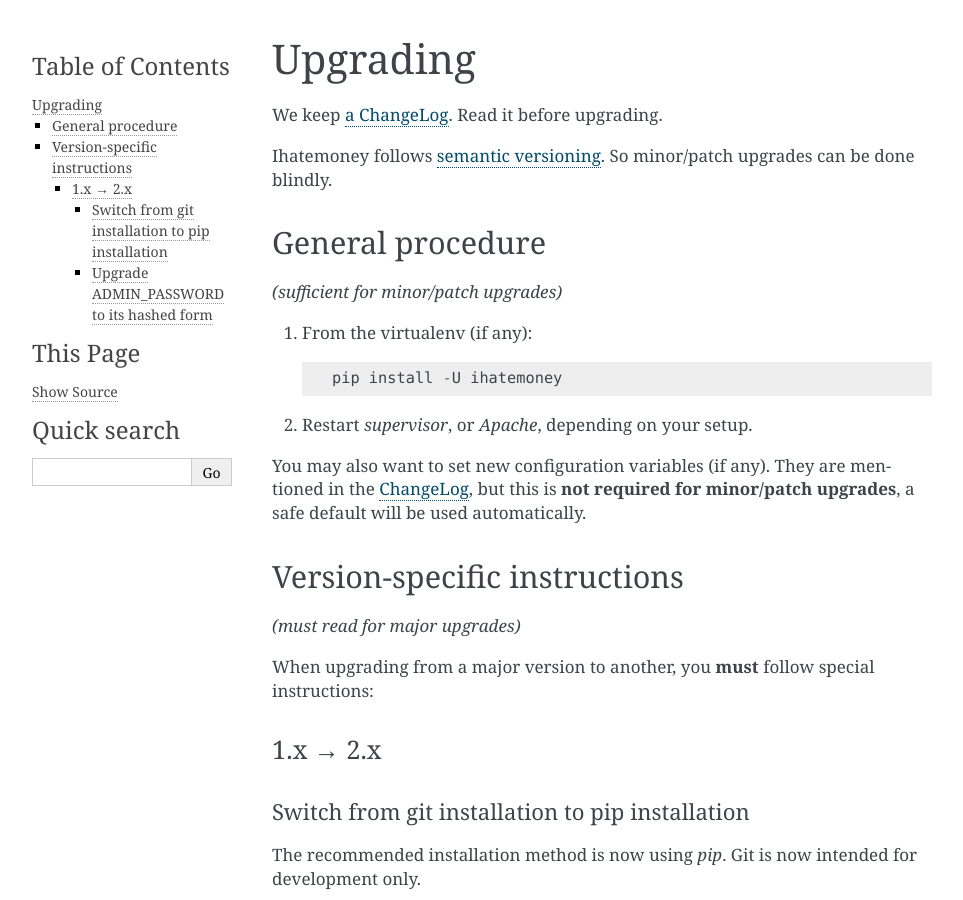
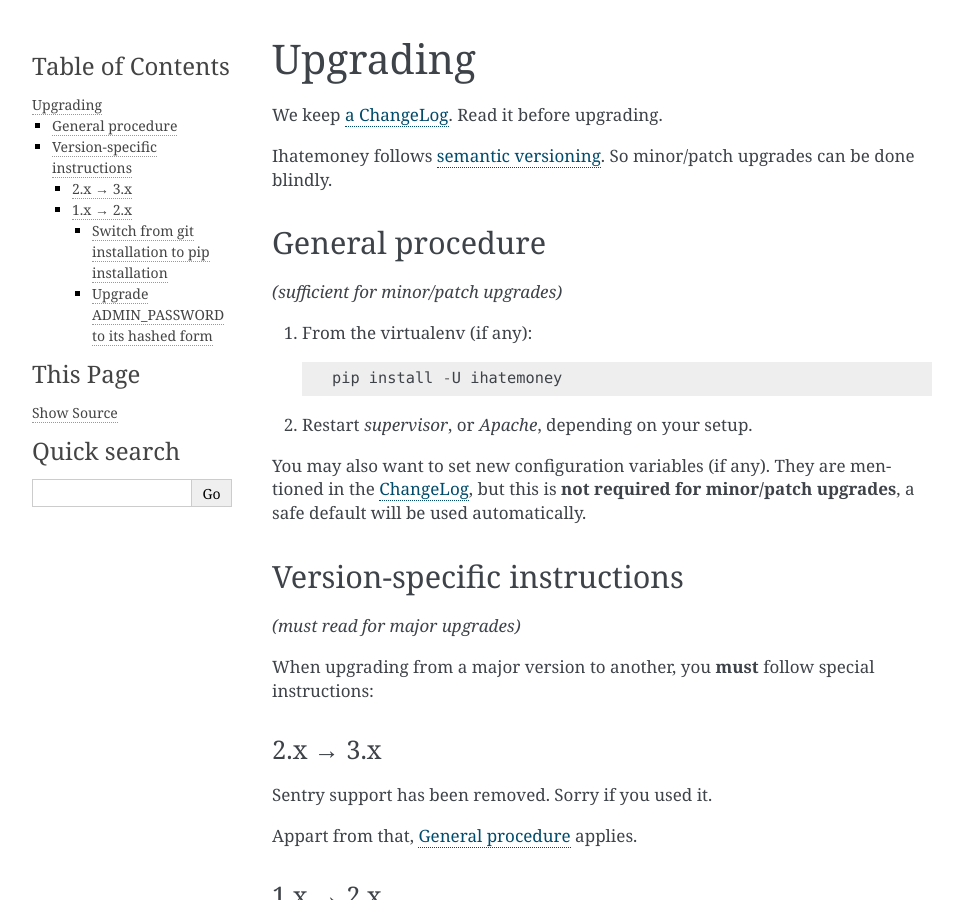
Before and after one commit to spiral-project/ihatemoney, a Sphinx documentation site: the page built from docs/upgrade.rst, in a window 1280 px wide and 900 px high. Shown: the whole window, without its empty margins (148-1111 px from the left). Built offline with Sphinx 7.4.7, drawn with Linux system fonts in a browser that asks for light colours.

Commit message:
Add upgrade instructions for 3.x
Fix #396

```diff
--- a/docs/upgrade.rst
+++ b/docs/upgrade.rst
@@ -7,6 +7,8 @@
 
 Ihatemoney follows `semantic versioning <http://semver.org/>`_. So minor/patch
 upgrades can be done blindly.
+
+.. _general-procedure:
 
 General procedure
 =================
@@ -32,6 +34,14 @@
 
 When upgrading from a major version to another, you **must** follow special
 instructions:
+
+2.x → 3.x
+---------
+
+Sentry support has been removed. Sorry if you used it.
+
+Appart from that, :ref:`general-procedure` applies.
+
 
 1.x → 2.x
 ---------
```
